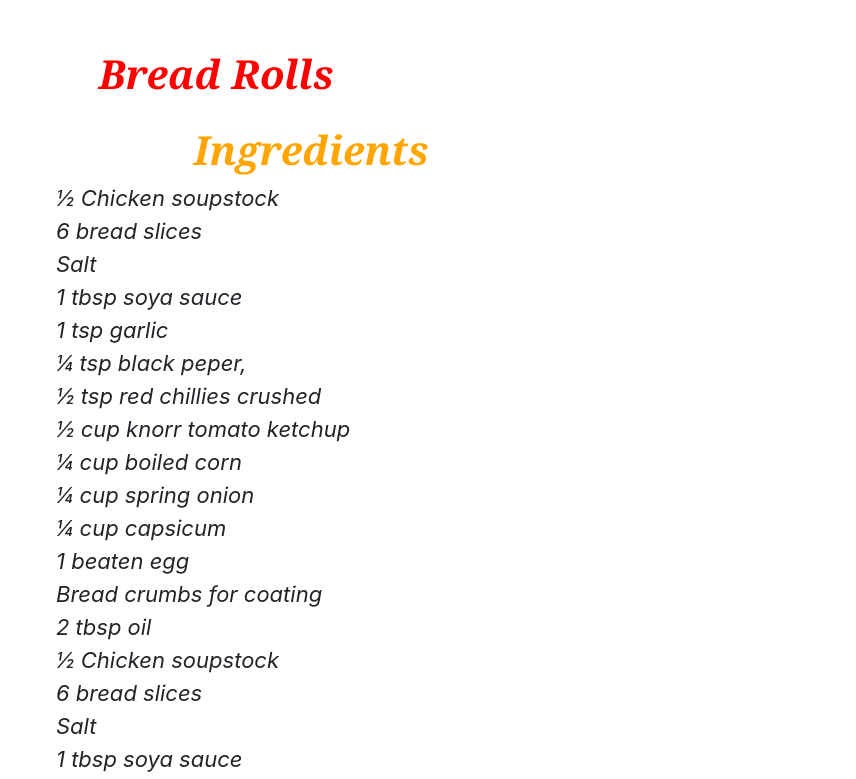
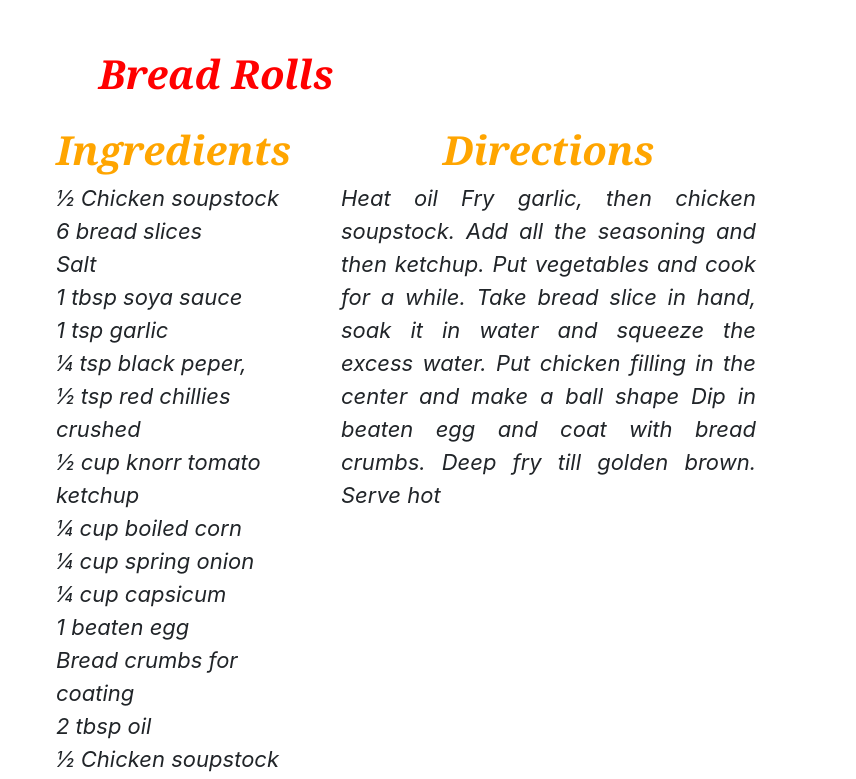
Before and after one commit to Rafia10/Bussiness-Website, a plain HTML site: page category/Appetizers/index.html in a window 1280 px wide. Shown: the part 1501-2280 px from the top of the page, 424-1280 px from the left. Drawn offline with nearby package versions, Linux system fonts and the light colour scheme.

Commit message:
Update index.html

```diff
--- a/category/Appetizers/index.html
+++ b/category/Appetizers/index.html
@@ -87,7 +87,7 @@
           <img src="images/bread.jpg" class="d-block w-100" height="300px" alt="" style="margin-top: 25px;">
         </div>
       </div>
-      <div class="col-sm-6">
+      <div class="col-sm-3">
         <div class="container">
           <h1 id="special">Ingredients</h1>
           <p id="intro" style="text-align: left;">
@@ -122,7 +122,7 @@
           </p>
         </div>
       </div>
-      <div class="col-sm-6">
+      <div class="col-sm-5">
         <div class="container">
           <h1 id="special">Directions</h1>
           <p id="intro">
```
